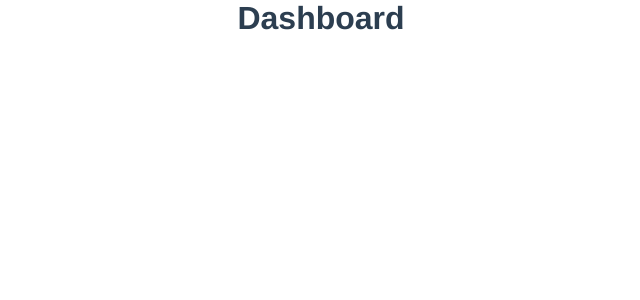
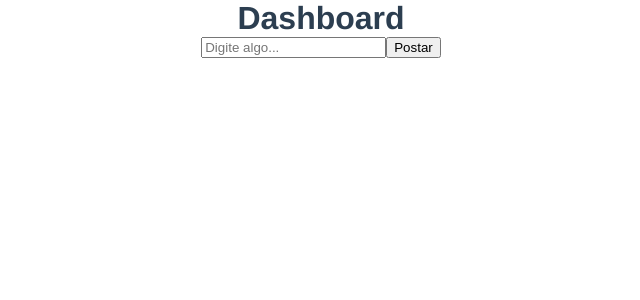
Before and after one commit to luanaflorencio/provocare, a Vue app: page /dashboard in a window 1280 px wide. Shown: the top 300 px of the page, without its empty margins (319-959 px from the left). Built offline with nearby package versions, Linux system fonts and the light colour scheme; the HTML template or start-up script is replaced by a standard one.

Commit message:
Iniciando tela dashboard

```diff
--- a/src/views/Dashboard.vue
+++ b/src/views/Dashboard.vue
@@ -1,5 +1,9 @@
 <template>
 <h1>Dashboard</h1>
+<div class="card-post">
+<input type="text" placeholder="Digite algo...">
+<input type="submit" class="btn" value="Postar">
+</div>
 </template>
 
 <script>
```
